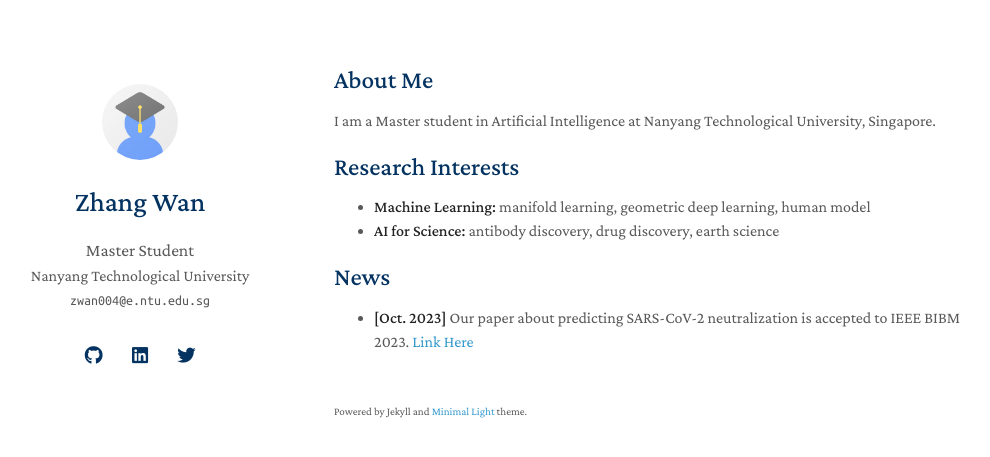
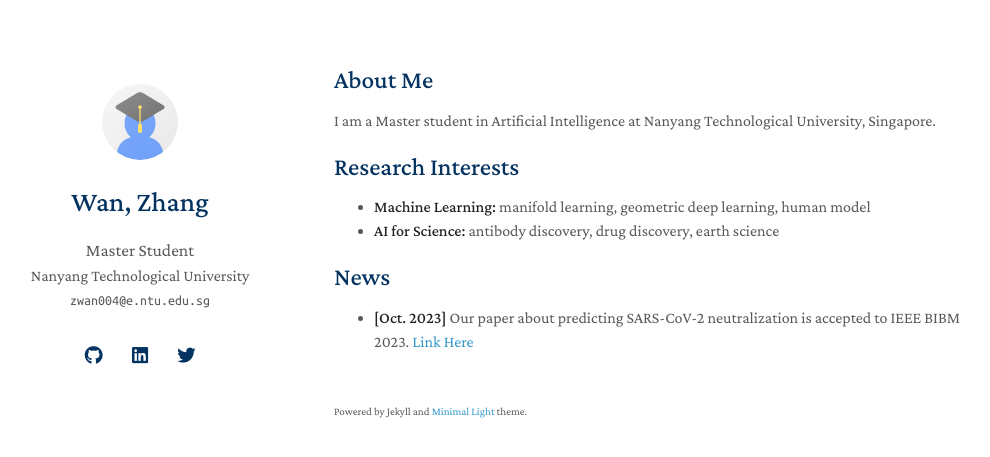
Before and after one commit to ZhangWan-byte/ZhangWan-byte.github.io, a Jekyll site: the page built from index.md, in a window 1280 px wide. Shown: the top 457 px of the page, without its empty margins (136-1126 px from the left). Built offline with Jekyll 4.4.1, drawn with Linux system fonts in a browser that asks for light colours; nearby versions of some CDN libraries; a style sheet for code colours, icons or effects is not loaded; our own code applies the rules of GitHub Pages for plain Markdown files.

```diff
--- a/_config.yml
+++ b/_config.yml
@@ -1,5 +1,5 @@
 # Basic Information
-title: Zhang Wan
+title: Wan, Zhang
 position: Master Student
 affiliation: Nanyang Technological University
 email: zwan004@e.ntu.edu.sg
```
